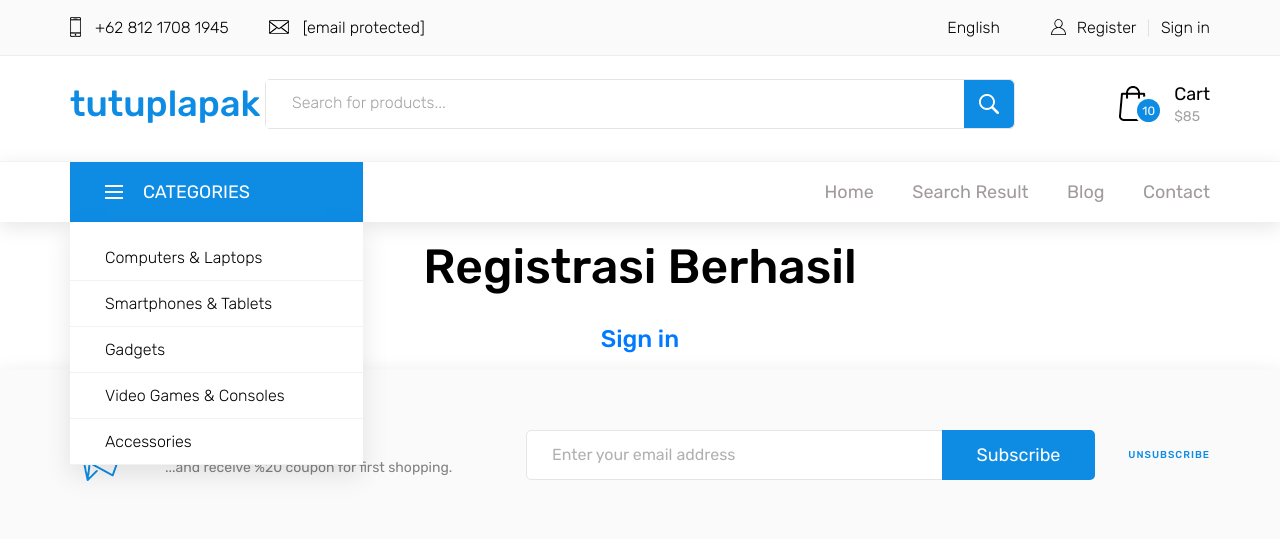
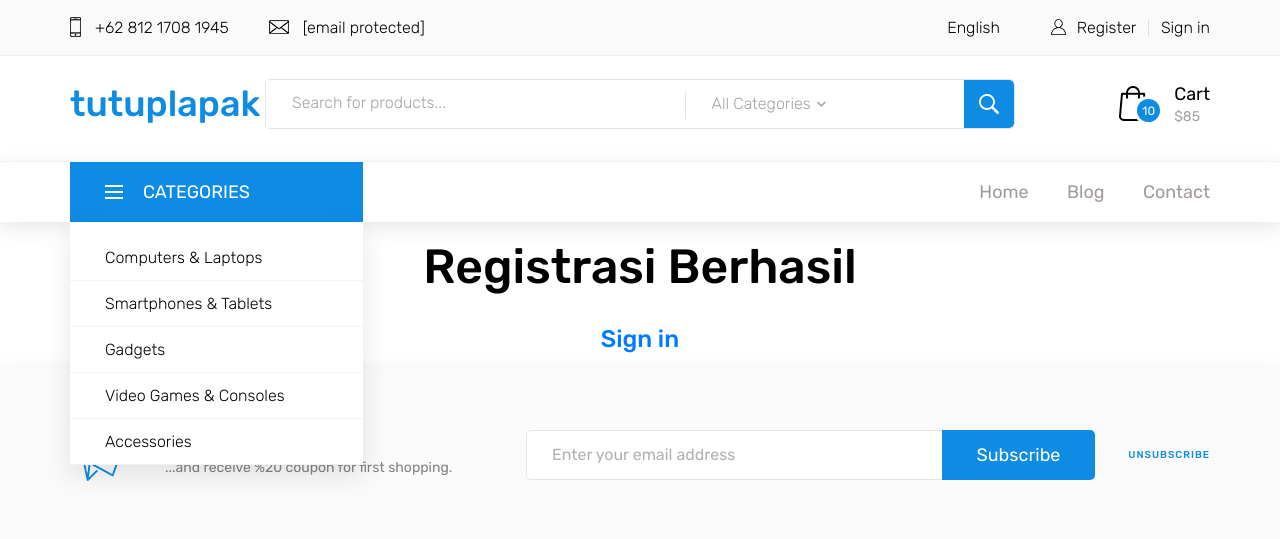
Before and after one commit to M3118078/tubes_prak_pemweb, a PHP site: page /terima_register.php in a window 1280 px wide. Shown: the top 539 px of the page. Run offline with PHP 8.4, Linux system fonts and the light colour scheme; data that the repository does not hold is empty; some libraries are stand-ins or nearby versions.

Commit message:
Ferdian-resolve issue on bar "hasil pencarian"

```diff
--- a/header.php
+++ b/header.php
@@ -69,9 +69,17 @@
 						<div class="header_search">
 							<div class="header_search_content">
 								<div class="header_search_form_container">
-									<form action="index.php?target=result" method="post" class="header_search_form clearfix">
+									<form action="getSearch.php" method="post" class="header_search_form clearfix">
 										<input type="search" required="required" name="cari" class="header_search_input" placeholder="Search for products...">
-
+										<div class="custom_dropdown">
+											<div class="custom_dropdown_list">
+												<span class="custom_dropdown_placeholder clc">All Categories</span>
+												<i class="fas fa-chevron-down"></i>
+												<ul class="custom_list clc">
+													<li><a class="clc" href="#">All Categories</a></li>
+												</ul>
+											</div>
+										</div>
 										<button type="submit" class="header_search_button trans_300" value="Submit" name='submit'><img src="images/search.png" alt=""></button>
 									</form>
 								</div>
--- a/menu_nav.php
+++ b/menu_nav.php
@@ -29,14 +29,14 @@
 							<div class="main_nav_menu ml-auto">
 								<ul class="standard_dropdown main_nav_dropdown">
 									<li><a href="index.php?target=home">Home<i class="fas fa-chevron-down"></i></a></li>
-									<li><a href="index.php?target=result">Search Result<i class="fas fa-chevron-down"></i></a></li>
-
 									<?php
+										if(isset($_SESSION['cari'])){
+											echo "<li><a href='index.php?target=result'>Search Result<i class='fas fa-chevron-down'></i></a></li>";
+										}
 										if(isset($_SESSION['id_barang'])){
 											echo "<li><a href='index.php?target=products'>Products<i class='fas fa-chevron-down'></i></a></li>";
 										}
 									?>
-
 									<li><a href="index.php?target=blog">Blog<i class="fas fa-chevron-down"></i></a></li>
 									<li><a href="index.php?target=contact">Contact<i class="fas fa-chevron-down"></i></a></li>
 								</ul>
--- a/search_item_searchresult.php
+++ b/search_item_searchresult.php
@@ -2,8 +2,7 @@
 <link rel="stylesheet" type="text/css" href="styles/shop_responsive.css">
 <?php
 require('database.php');
-extract($_POST);
-$cari = $_POST['cari'];
+$cari = $_SESSION['cari'];
 $data = "select * from tambahitem where nama_barang like '%".$cari."%'";
 $hasilselect = mysqli_query($koneksi1,$data);
 $jumlah = mysqli_num_rows($hasilselect);
--- a/shop.PHP
+++ b/shop.PHP
@@ -76,10 +76,9 @@
 						<div class="shop_bar clearfix">
 							<div class="shop_product_count"><span>
 								<?php
-								$submit = $_POST['submit'];
 								require('database.php');
-								if(isset($submit)){
-									$cari = $_POST['cari'];
+								if(isset($_SESSION['cari'])){
+									$cari = $_SESSION['cari'];
 									$data = "select * from tambahitem where nama_barang like '%".$cari."%'";
 									$hasilselect = mysqli_query($koneksi1,$data);
 									$jumlah = mysqli_num_rows($hasilselect);
```
Also changed, not shown: getSearch.php (added, +7 -0 lines).
